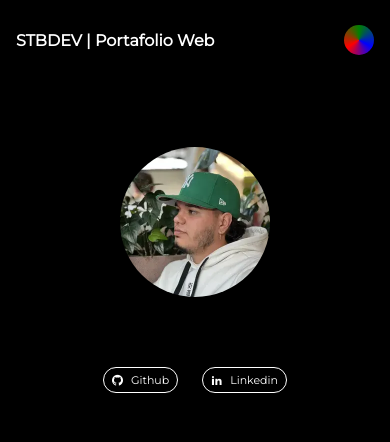
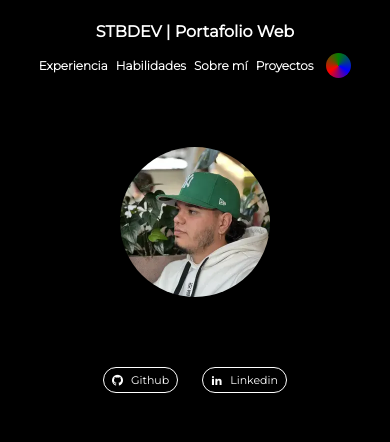
Before and after one commit to StbDev18/portfolio, a website: page src/index.html in a window 390 px wide. Shown: the top 442 px of the page. Drawn offline with Linux system fonts and the light colour scheme; files whose address does not match are found by name.

Commit message:
responsive menu top

```diff
--- a/src/css/header.css
+++ b/src/css/header.css
@@ -10,6 +10,34 @@ header {
         transition: var(--transition-all-03-ease-in-out);
     }
 
+    nav {
+        position: relative;
+
+
+        a {
+            font-size: 16px;
+            font-family: 'Montserrat-Light', Impact, Haettenschweiler, 'Arial Narrow Bold', sans-serif;
+        }
+
+        &:before {
+            top: 50%;
+            left: 50%;
+            content: none;
+            z-index: -1;
+            width: 100%;
+            height: 100%;
+            position: absolute;
+            border-radius: 30px;
+            padding: .3rem .8rem;
+            transform: translate(-50%, -50%);
+            background: var(--theme-active-background);
+
+            animation: fade-in linear both;
+            animation-timeline: scroll(root) !important;
+            animation-range: 0 100px;
+        }
+    }
+
     a {
         font-size: 25px;
         font-weight: 600;
@@ -20,8 +48,8 @@ header {
     }
 
     button {
-        width: 30px;
-        height: 30px;
+        width: 25px;
+        height: 25px;
         border: none;
         border-radius: 50%;
         color: var(--theme-active-color);
@@ -33,8 +61,8 @@ header {
     }
 
     .container-themes {
-        top: 80%;
-        right: 3rem;
+        right: 0;
+        top: 35px;
         display: none;
         position: absolute;
         border-radius: 10px;
@@ -108,7 +136,7 @@ header {
         animation: enhance-header linear both;
         animation-timeline: scroll(root) !important;
         animation-range: 0 100px;
-      }
+    }
 }
 
 @keyframes fade-in {
@@ -123,24 +151,47 @@ header {
 
 @keyframes enhance-header {
     to {
-      transform: scaleY(1);
+        transform: scaleY(1);
     }
-  }
+}
 
 /* Responsive Styles */
-@media (min-width: 481px) and (max-width: 768px) {
+@media (min-width: 481px) and (max-width: 840px) {
     header {
-        padding-inline: 2rem !important;
+        flex-direction: column;
+        justify-content: space-evenly !important;
+
+        &>a {
+            font-size: 18px;
+        }
     }
 }
 
 @media (max-width: 500px) {
     header {
-        height: 80px;
+        gap: .8rem;
+        flex-direction: column;
         padding-inline: 1rem !important;
+        justify-content: center !important;
 
         a {
             font-size: 16px;
         }
+
+        nav {
+            gap: .8rem !important;
+
+            .nav-links {
+                gap: .5rem
+            }
+
+            a {
+                font-size: 12px;
+            }
+
+            &:before {
+                content: "";
+            }
+        }
     }
 }
--- a/src/css/index.css
+++ b/src/css/index.css
@@ -67,7 +67,7 @@ button {
 /* @media (min-width: 769px) and (max-width: 1024px) {}  */
 
 /* Responsive Tablet */
-/* @media (min-width: 481px) and (max-width: 768px) {} */
+/* @media (min-width: 481px) and (max-width: 834px) {} */
 
 /* Responsive Mobile */
 /* @media (max-width: 500px) {} */
--- a/src/css/presentation.css
+++ b/src/css/presentation.css
@@ -59,11 +59,11 @@
         & .icon-scroll {
             width: 20px;
             height: 40px;
-            color: #fff;
             display: block;
             position: relative;
             border-radius: 30px;
-            border: 2px solid #fff;
+            color: var(--theme-active-color);
+            border: 2px solid var(--theme-active-color);
 
             &::before {
                 left: 0;
@@ -74,9 +74,9 @@
                 height: 3px;
                 margin: auto;
                 border-radius: 50%;
-                background: #fff;
                 position: absolute;
                 animation: scroll-down 2s infinite;
+                background: var(--theme-active-color);
             }
 
             &::after {
@@ -118,7 +118,7 @@
 }
 
 /* Responsive Styles */
-@media (min-width: 481px) and (max-width: 768px) {
+@media (min-width: 481px) and (max-width: 840px) {
     #presentation {
         padding-inline: 2rem !important;
 
--- a/src/index.html
+++ b/src/index.html
@@ -84,6 +84,13 @@
 
     <header class="width-100 display-flex align-items-center justify-content-between padding-inline-5">
         <a href="https://sebastiantobon.com">STBDEV | Portafolio Web</a>
+        <nav class="display-flex align-items-center gap-3">
+            <div class="nav-links display-flex align-items-center gap-3">
+                <a href="#experience">Experiencia</a>
+                <a href="#skills">Habilidades</a>
+                <a href="#about">Sobre mí</a>
+                <a href="#projects">Proyectos</a>
+            </div>
             <button type="button" id="btn-theme" aria-label="Cambiar Tema"></button>
             <div class="container-themes flex-direction-column padding-block-1">
                 <button type="button" id="btn-theme-black"
@@ -112,6 +119,7 @@
                     Primary
                 </button>
             </div>
+        </nav>
     </header>
 
     <main>
@@ -143,7 +151,7 @@
         <section id="skills">
             Skills
         </section>
-        <section id="about_me">
+        <section id="about">
             Sobre mí
         </section>
         <section id="projects">
--- a/staticwebapp.config.json
+++ /dev/null
@@ -1,6 +0,0 @@
-{
-    "navigationFallback": {
-      "rewrite": "/index.html",
-      "exclude": ["*.{jpg,gif,png,css,scss,js,ico,svg}", "assets/*"]
-    }
-}
```
Lines whose indentation alone changed are shown as unchanged.
